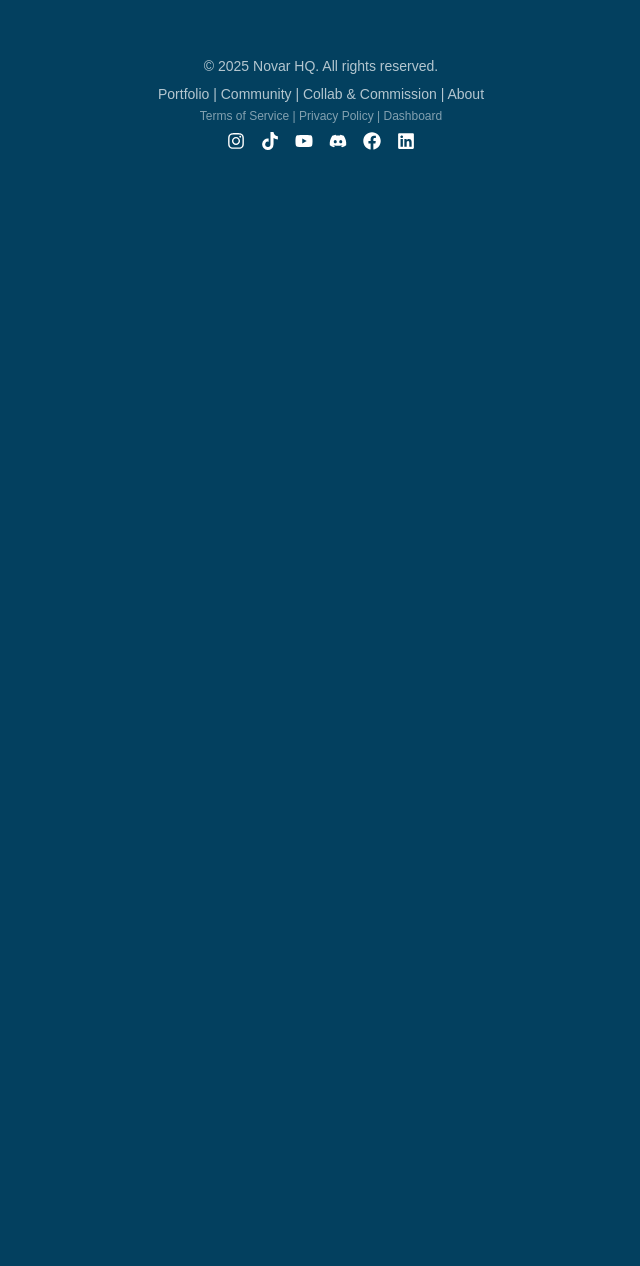
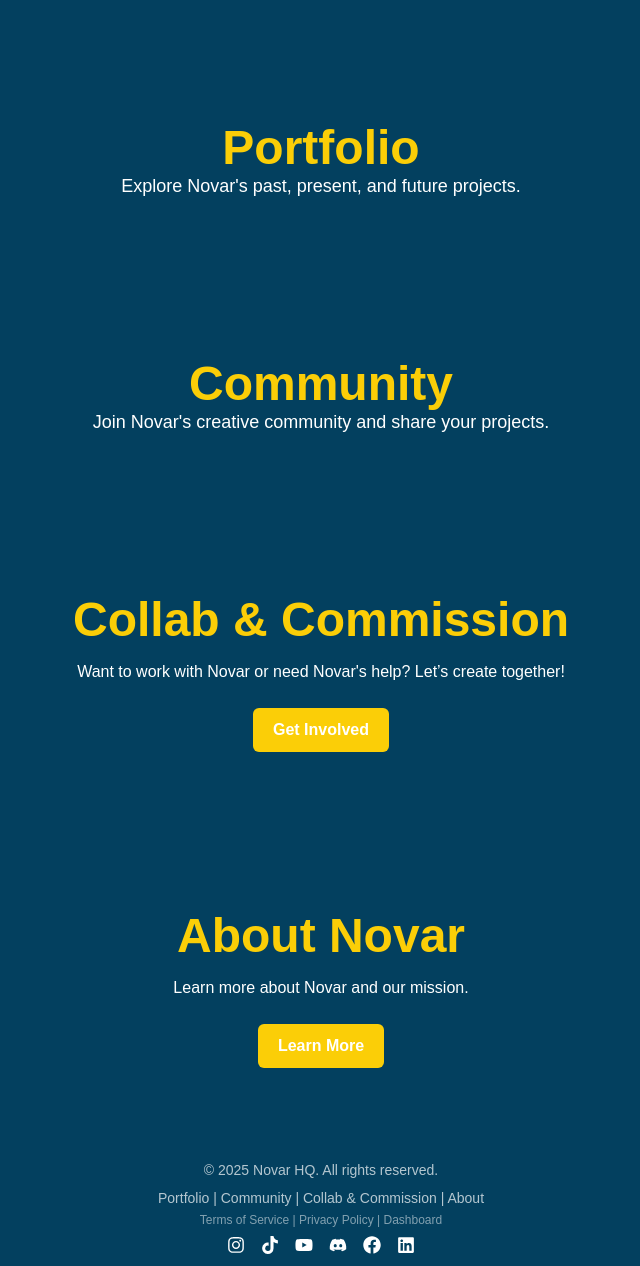
Before and after one commit to NOVAR-HQ/novarhq_website, a Next.js app: page / in a window 1280 px wide. Shown: the part 756-2022 px from the top of the page, without its empty margins (319-959 px from the left). Before the commit the page ends 918 px from the top, so only its background shows below. Built offline with nearby package versions, Linux system fonts and the light colour scheme; no server answers; the database is empty; a web font is replaced by a local one.

Commit message:
fixed animation in main page

```diff
--- a/src/app/page.tsx
+++ b/src/app/page.tsx
@@ -4,7 +4,7 @@ import { motion } from "framer-motion";
 import { FaInstagram, FaYoutube, FaGithub, FaArrowDown } from "react-icons/fa";
 import Image from "next/image";
 import Link from "next/link";
-import { db } from "@/firebase/firebaseConfig";
+import { db } from "@/firebase/firebaseConfig"; // Firestore
 import { collection, query, orderBy, limit, getDocs, DocumentData } from "firebase/firestore";
 
 interface Post {
@@ -72,16 +72,31 @@ export default function Home() {
 
   const handleScrollDown = () => {
     window.scrollBy({
-      top: window.innerHeight * 0.5,
+      top: window.innerHeight * 0.8, // Scrolls further down to reveal next section
       behavior: "smooth",
     });
   };
 
   return (
-    <motion.div className="bg-[var(--novar-blue)] text-white" initial={{ opacity: 0 }} animate={{ opacity: 1 }} transition={{ duration: 1 }}>
-      <motion.section className="h-screen flex flex-col items-center justify-center text-center relative" initial={{ opacity: 0 }} animate={{ opacity: 1 }} transition={{ duration: 1.5 }}>
+    <motion.div
+      className="bg-[var(--novar-blue)] text-white"
+      initial={{ opacity: 0 }}
+      animate={{ opacity: 1 }}
+      transition={{ duration: 1 }}
+    >
+      {/* Hero Section */}
+      <motion.section
+        className="h-screen flex flex-col items-center justify-center text-center relative"
+        initial={{ opacity: 0 }}
+        animate={{ opacity: 1 }}
+        transition={{ duration: 1.5 }}
+      >
         <Link href="/" className="flex justify-center">
-          <motion.div initial={{ opacity: 0, scale: 0.8 }} animate={{ opacity: 1, scale: 1 }} transition={{ duration: 1.5 }}>
+          <motion.div
+            initial={{ opacity: 0, scale: 0.8, y: -50 }}
+            animate={{ opacity: 1, scale: 1, y: 0 }}
+            transition={{ duration: 1.5 }}
+          >
             <Image
               src="/novar-icon.png"
               alt="Novar Icon"
@@ -92,8 +107,22 @@ export default function Home() {
             />
           </motion.div>
         </Link>
-        <motion.p className="text-2xl mt-4" initial={{ y: 30, opacity: 0 }} animate={{ y: 0, opacity: 1 }} transition={{ duration: 1.5 }}>Creativity meets Technology</motion.p>
-        <motion.div className="mt-6 flex space-x-6" initial={{ opacity: 0 }} animate={{ opacity: 1 }} transition={{ duration: 1.5 }}>
+        <motion.p
+          className="text-2xl mt-4"
+          initial={{ y: 30, opacity: 0 }}
+          animate={{ y: 0, opacity: 1 }}
+          transition={{ duration: 1.5 }}
+        >
+          Creativity meets Technology
+        </motion.p>
+
+        {/* Social Media Icons */}
+        <motion.div
+          className="mt-6 flex space-x-6"
+          initial={{ opacity: 0, y: 30 }}
+          animate={{ opacity: 1, y: 0 }}
+          transition={{ duration: 1.5, delay: 0.5 }}
+        >
           <a href="https://github.com/NOVAR-HQ" target="_blank" rel="noopener noreferrer">
             <FaGithub className="text-white hover:text-[var(--novar-yellow)] text-3xl" />
           </a>
@@ -104,6 +133,8 @@ export default function Home() {
             <FaYoutube className="text-white hover:text-[var(--novar-yellow)] text-3xl" />
           </a>
         </motion.div>
+
+        {/* Scroll Button */}
         {isVisible && (
           <motion.button
             onClick={handleScrollDown}
@@ -117,6 +148,92 @@ export default function Home() {
           </motion.button>
         )}
       </motion.section>
+
+      {/* Portfolio Section */}
+      <motion.section
+        className="py-20 px-6 text-center"
+        initial={{ opacity: 0, y: 50 }}
+        animate={{ opacity: 1, y: 0 }}
+        transition={{ duration: 1, delay: 0.5 }}
+      >
+        <h1 className="text-5xl font-bold text-[var(--novar-yellow)]">Portfolio</h1>
+        <p className="text-lg text-secondary">Explore Novar's past, present, and future projects.</p>
+
+        {latestPortfolioPost && (
+          <div className="box has-link block mx-auto mt-6 max-w-3xl">
+            <Image
+              src={latestPortfolioPost.imageUrl}
+              alt={latestPortfolioPost.title}
+              width={600}
+              height={400}
+              className="w-full h-48 object-cover mb-4"
+            />
+            <h3 className="text-2xl font-bold text-accent">{latestPortfolioPost.title}</h3>
+            <p className="mt-2">{latestPortfolioPost.description}</p>
+            <Link href="/portfolio" className="mt-4 inline-block btn-primary">View More</Link>
+          </div>
+        )}
+      </motion.section>
+
+      {/* Community Section */}
+      <motion.section
+        className="py-20 px-6 text-center"
+        initial={{ opacity: 0, y: 50 }}
+        animate={{ opacity: 1, y: 0 }}
+        transition={{ duration: 1, delay: 0.7 }}
+      >
+        <h1 className="text-5xl font-bold text-[var(--novar-yellow)]">Community</h1>
+        <p className="text-lg text-secondary">Join Novar's creative community and share your projects.</p>
+
+        {latestCommunityPost && (
+          <div className="box has-link block mx-auto mt-6 max-w-3xl">
+            <Image
+              src={latestCommunityPost.imageUrl}
+              alt={latestCommunityPost.title}
+              width={600}
+              height={400}
+              className="w-full h-48 object-cover mb-4"
+            />
+            <h3 className="text-2xl font-bold text-accent">{latestCommunityPost.title}</h3>
+            <p className="mt-2">{latestCommunityPost.description}</p>
+            <Link href="/community" className="mt-4 inline-block btn-primary">View More</Link>
+          </div>
+        )}
+      </motion.section>
+
+    {/* Collab & Commission Section */}
+<motion.section
+      className="py-20 px-6 text-center"
+        initial={{ opacity: 0, y: 50 }}
+        animate={{ opacity: 1, y: 0 }}
+        transition={{ duration: 1, delay: 0.7 }}
+      >
+        <h1 className="text-5xl font-bold text-[var(--novar-yellow)]">Collab & Commission</h1>
+        <p className="mt-4 max-w-3xl mx-auto text-secondary">
+          Want to work with Novar or need Novar&apos;s help? Let’s create together!
+        </p>
+        <Link href="/collab" className="mt-6 inline-block btn-primary">
+          Get Involved
+        </Link>
+      </motion.section>
+
+
+{/* About Section */}
+	<motion.section
+        className="py-20 px-6 text-center"
+        initial={{ opacity: 0, y: 50 }}
+        animate={{ opacity: 1, y: 0 }}
+        transition={{ duration: 1, delay: 0.7 }}
+      >
+
+        <h1 className="text-5xl font-bold text-[var(--novar-yellow)]">About Novar</h1>
+        <p className="mt-4 max-w-3xl mx-auto text-secondary">
+          Learn more about Novar and our mission.
+        </p>
+        <Link href="/about" className="mt-6 inline-block btn-primary">
+          Learn More
+        </Link>
+</motion.section>
     </motion.div>
   );
 }
```
